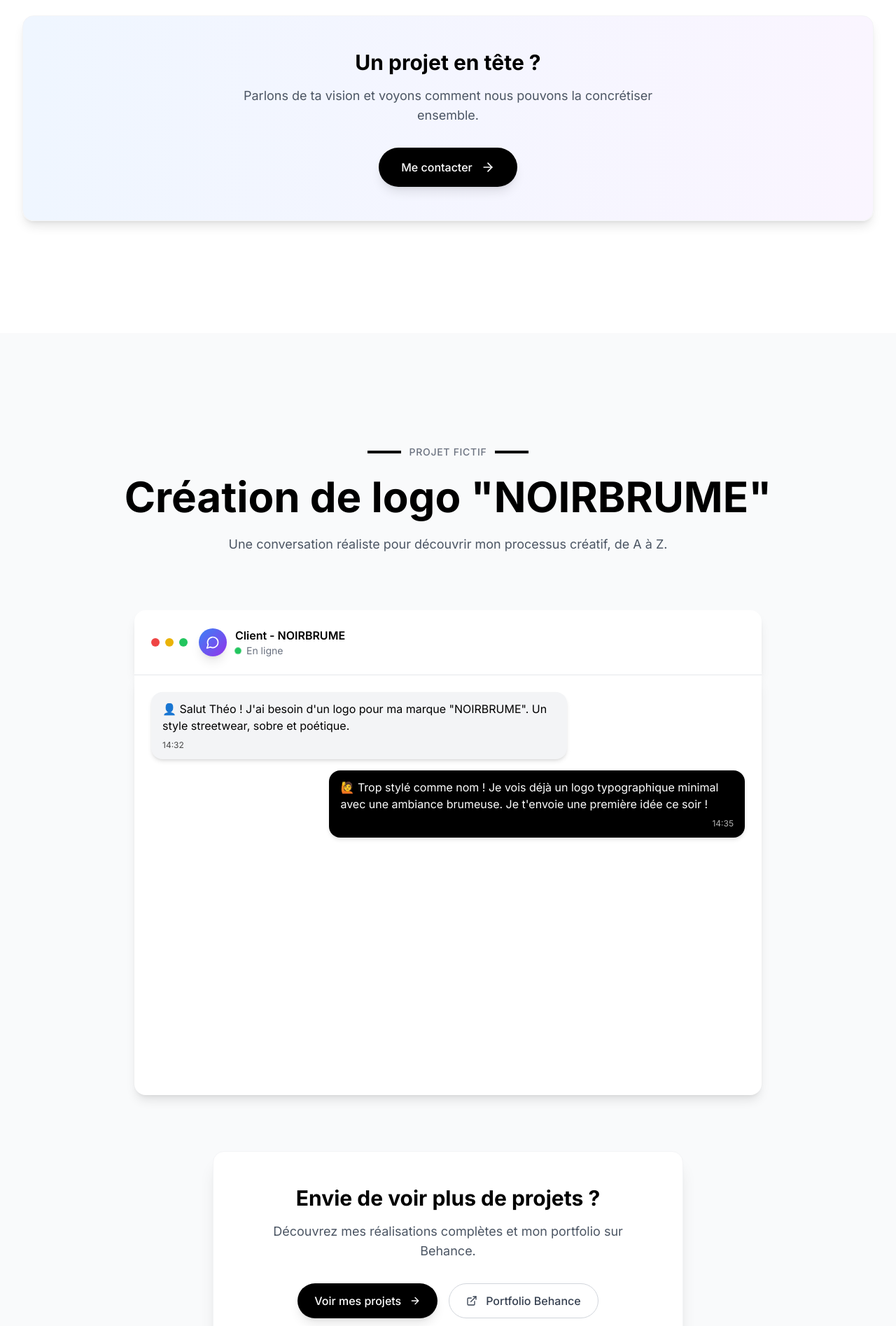
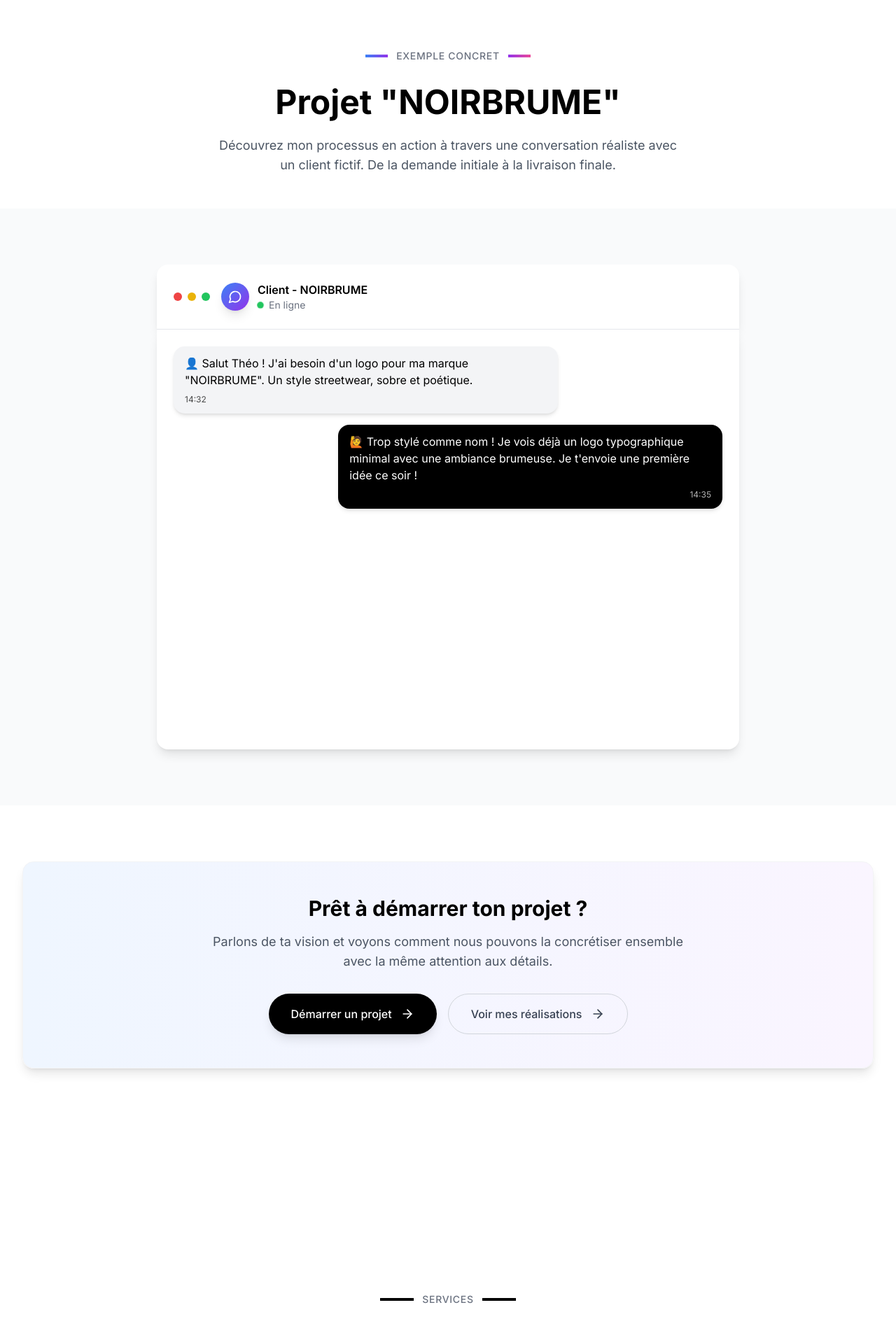
Before and after one commit to serfgxgsdfgcvg/asd, a React (Vite) app: page / in a window 1280 px wide. Shown: the part 5520-7415 px from the top of the page at 70% size. Built offline with nearby package versions, Linux system fonts and the light colour scheme.

Commit message:
Integrate Fake Chat into Process Section

```diff
--- a/src/components/FakeChat.tsx
+++ b/src/components/FakeChat.tsx
@@ -1,7 +1,6 @@
 import React, { useState, useEffect, useRef } from 'react';
 import { motion, AnimatePresence } from 'framer-motion';
-import { MessageCircle, Download, ExternalLink, ArrowRight } from 'lucide-react';
-import { useApp } from '../contexts/AppContext';
+import { MessageCircle, Download } from 'lucide-react';
 
 interface Message {
   id: number;
@@ -14,7 +13,6 @@ interface Message {
 }
 
 export default function FakeChat() {
-  const { t } = useApp();
   const [visibleMessages, setVisibleMessages] = useState<number[]>([]);
   const [isTyping, setIsTyping] = useState(false);
   const [hasStarted, setHasStarted] = useState(false);
@@ -179,75 +177,23 @@ export default function FakeChat() {
   };
 
   return (
-    <section
+    <div
       ref={sectionRef}
-      id="fake-chat"
-      className="py-24 sm:py-32 lg:py-40 bg-gray-50 dark:bg-gray-900 relative overflow-hidden"
+      className="py-16 sm:py-20 bg-gray-50 dark:bg-gray-900"
     >
-      <div className="max-w-7xl mx-auto px-4 sm:px-6 lg:px-8">
-        {/* Header */}
-        <motion.div
-          initial={{ opacity: 0, y: 30 }}
-          whileInView={{ opacity: 1, y: 0 }}
-          transition={{ duration: 0.8 }}
-          viewport={{ once: true }}
-          className="text-center mb-16 sm:mb-20"
-        >
-          <motion.div
-            initial={{ opacity: 0, y: 20 }}
-            whileInView={{ opacity: 1, y: 0 }}
-            transition={{ delay: 0.2 }}
-            className="flex items-center justify-center gap-3 mb-6"
-          >
-            <motion.div
-              initial={{ width: 0 }}
-              whileInView={{ width: 48 }}
-              transition={{ delay: 0.4, duration: 0.8 }}
-              className="h-1 bg-black dark:bg-white"
-            />
-            <span className="text-gray-500 dark:text-gray-400 font-medium tracking-wider uppercase text-sm">
-              Projet Fictif
-            </span>
-            <motion.div
-              initial={{ width: 0 }}
-              whileInView={{ width: 48 }}
-              transition={{ delay: 0.4, duration: 0.8 }}
-              className="h-1 bg-black dark:bg-white"
-            />
-          </motion.div>
-
-          <motion.h2
-            initial={{ opacity: 0, y: 20 }}
-            whileInView={{ opacity: 1, y: 0 }}
-            transition={{ delay: 0.3 }}
-            className="text-4xl sm:text-5xl lg:text-6xl font-bold leading-tight text-black dark:text-white mb-6"
-          >
-            Création de logo "NOIRBRUME"
-          </motion.h2>
-
-          <motion.p
-            initial={{ opacity: 0, y: 20 }}
-            whileInView={{ opacity: 1, y: 0 }}
-            transition={{ delay: 0.4 }}
-            className="text-lg text-gray-600 dark:text-gray-300 max-w-2xl mx-auto"
-          >
-            Une conversation réaliste pour découvrir mon processus créatif, de A à Z.
-          </motion.p>
-        </motion.div>
-
+      <div className="max-w-4xl mx-auto px-4 sm:px-6 lg:px-8">
         {/* Chat Interface */}
         <motion.div
           variants={chatVariants}
           initial="hidden"
           whileInView="visible"
           viewport={{ once: true }}
-          className="max-w-4xl mx-auto"
         >
           {/* Chat Header */}
           <motion.div
             initial={{ opacity: 0, y: -20 }}
             whileInView={{ opacity: 1, y: 0 }}
-            transition={{ delay: 0.6, duration: 0.6 }}
+            transition={{ delay: 0.3, duration: 0.6 }}
             className="bg-white dark:bg-gray-800 rounded-t-2xl border-b border-gray-200 dark:border-gray-700 p-4 sm:p-6 shadow-lg"
           >
             <div className="flex items-center gap-4">
@@ -255,19 +201,19 @@ export default function FakeChat() {
                 <motion.div
                   initial={{ scale: 0 }}
                   whileInView={{ scale: 1 }}
-                  transition={{ delay: 0.8, type: "spring" }}
+                  transition={{ delay: 0.5, type: "spring" }}
                   className="w-3 h-3 bg-red-500 rounded-full"
                 />
                 <motion.div
                   initial={{ scale: 0 }}
                   whileInView={{ scale: 1 }}
-                  transition={{ delay: 0.9, type: "spring" }}
+                  transition={{ delay: 0.6, type: "spring" }}
                   className="w-3 h-3 bg-yellow-500 rounded-full"
                 />
                 <motion.div
                   initial={{ scale: 0 }}
                   whileInView={{ scale: 1 }}
-                  transition={{ delay: 1.0, type: "spring" }}
+                  transition={{ delay: 0.7, type: "spring" }}
                   className="w-3 h-3 bg-green-500 rounded-full"
                 />
               </div>
@@ -275,7 +221,7 @@ export default function FakeChat() {
                 <motion.div
                   initial={{ scale: 0, rotate: -180 }}
                   whileInView={{ scale: 1, rotate: 0 }}
-                  transition={{ delay: 1.1, type: "spring", stiffness: 200 }}
+                  transition={{ delay: 0.8, type: "spring", stiffness: 200 }}
                   className="w-10 h-10 bg-gradient-to-br from-blue-500 to-purple-600 rounded-full flex items-center justify-center shadow-lg"
                 >
                   <MessageCircle className="w-5 h-5 text-white" />
@@ -283,7 +229,7 @@ export default function FakeChat() {
                 <motion.div
                   initial={{ opacity: 0, x: -20 }}
                   whileInView={{ opacity: 1, x: 0 }}
-                  transition={{ delay: 1.2 }}
+                  transition={{ delay: 0.9 }}
                 >
                   <h3 className="font-semibold text-black dark:text-white">Client - NOIRBRUME</h3>
                   <div className="flex items-center gap-2">
@@ -405,75 +351,7 @@ export default function FakeChat() {
             </div>
           </div>
         </motion.div>
-
-        {/* Call to Action */}
-        <motion.div
-          initial={{ opacity: 0, y: 30 }}
-          whileInView={{ opacity: 1, y: 0 }}
-          transition={{ delay: 1, duration: 0.8 }}
-          viewport={{ once: true }}
-          className="text-center mt-16 sm:mt-20"
-        >
-          <motion.div
-            whileHover={{ scale: 1.02, y: -5 }}
-            transition={{ duration: 0.3 }}
-            className="bg-white dark:bg-gray-800 rounded-2xl p-8 sm:p-12 shadow-xl border border-gray-100 dark:border-gray-700 max-w-2xl mx-auto"
-          >
-            <motion.h3
-              initial={{ opacity: 0, y: 20 }}
-              whileInView={{ opacity: 1, y: 0 }}
-              transition={{ delay: 1.2 }}
-              className="text-2xl sm:text-3xl font-bold text-black dark:text-white mb-4"
-            >
-              Envie de voir plus de projets ?
-            </motion.h3>
-
-            <motion.p
-              initial={{ opacity: 0, y: 20 }}
-              whileInView={{ opacity: 1, y: 0 }}
-              transition={{ delay: 1.3 }}
-              className="text-gray-600 dark:text-gray-300 mb-8 text-lg"
-            >
-              Découvrez mes réalisations complètes et mon portfolio sur Behance.
-            </motion.p>
-
-            <div className="flex flex-col sm:flex-row gap-4 justify-center">
-              <motion.a
-                href="#work"
-                initial={{ opacity: 0, y: 20 }}
-                whileInView={{ opacity: 1, y: 0 }}
-                transition={{ delay: 1.4 }}
-                whileHover={{ scale: 1.05, y: -2 }}
-                whileTap={{ scale: 0.95 }}
-                className="inline-flex items-center gap-3 bg-black dark:bg-white text-white dark:text-black px-6 py-3 rounded-full font-medium hover:bg-gray-800 dark:hover:bg-gray-100 transition-all shadow-lg group"
-              >
-                Voir mes projets
-                <motion.div
-                  whileHover={{ x: 5 }}
-                  transition={{ duration: 0.2 }}
-                >
-                  <ArrowRight className="w-4 h-4" />
-                </motion.div>
-              </motion.a>
-
-              <motion.a
-                href="https://behance.net/theoblondel"
-                target="_blank"
-                rel="noopener noreferrer"
-                initial={{ opacity: 0, y: 20 }}
-                whileInView={{ opacity: 1, y: 0 }}
-                transition={{ delay: 1.5 }}
-                whileHover={{ scale: 1.05, y: -2 }}
-                whileTap={{ scale: 0.95 }}
-                className="inline-flex items-center gap-3 border border-gray-300 dark:border-gray-600 text-gray-700 dark:text-gray-300 px-6 py-3 rounded-full font-medium hover:border-black dark:hover:border-white hover:bg-gray-50 dark:hover:bg-gray-900 transition-all group"
-              >
-                <ExternalLink className="w-4 h-4" />
-                Portfolio Behance
-              </motion.a>
-            </div>
-          </motion.div>
-        </motion.div>
       </div>
-    </section>
+    </div>
   );
 }
--- a/src/components/Process.tsx
+++ b/src/components/Process.tsx
@@ -2,6 +2,7 @@ import React from 'react';
 import { MessageCircle, Search, PenTool, Palette, RotateCcw, Package, ArrowRight } from 'lucide-react';
 import { motion } from 'framer-motion';
 import { useApp } from '../contexts/AppContext';
+import FakeChat from './FakeChat';
 
 export default function Process() {
   const { t } = useApp();
@@ -192,7 +193,65 @@ export default function Process() {
           </div>
         </div>
 
-        {/* Call to Action */}
+        {/* NOIRBRUME Example Introduction */}
+        <motion.div
+          initial={{ opacity: 0, y: 30 }}
+          whileInView={{ opacity: 1, y: 0 }}
+          transition={{ delay: 0.8, duration: 0.8 }}
+          viewport={{ once: true }}
+          className="mt-24 sm:mt-32 text-center"
+        >
+          <motion.div
+            initial={{ opacity: 0, y: 20 }}
+            whileInView={{ opacity: 1, y: 0 }}
+            transition={{ delay: 1.0 }}
+            className="flex items-center justify-center gap-3 mb-8"
+          >
+            <motion.div
+              initial={{ width: 0 }}
+              whileInView={{ width: 32 }}
+              transition={{ delay: 1.2, duration: 0.8 }}
+              className="h-1 bg-gradient-to-r from-blue-500 to-purple-600"
+            />
+            <span className="text-gray-500 dark:text-gray-400 font-medium tracking-wider uppercase text-sm">
+              Exemple Concret
+            </span>
+            <motion.div
+              initial={{ width: 0 }}
+              whileInView={{ width: 32 }}
+              transition={{ delay: 1.2, duration: 0.8 }}
+              className="h-1 bg-gradient-to-r from-purple-600 to-pink-500"
+            />
+          </motion.div>
+
+          <motion.h3
+            initial={{ opacity: 0, y: 20 }}
+            whileInView={{ opacity: 1, y: 0 }}
+            transition={{ delay: 1.1 }}
+            className="text-3xl sm:text-4xl lg:text-5xl font-bold text-black dark:text-white mb-6"
+          >
+            Projet "NOIRBRUME"
+          </motion.h3>
+
+          <motion.p
+            initial={{ opacity: 0, y: 20 }}
+            whileInView={{ opacity: 1, y: 0 }}
+            transition={{ delay: 1.2 }}
+            className="text-lg text-gray-600 dark:text-gray-300 max-w-2xl mx-auto mb-12"
+          >
+            Découvrez mon processus en action à travers une conversation réaliste avec un client fictif.
+            De la demande initiale à la livraison finale.
+          </motion.p>
+        </motion.div>
+      </div>
+
+      {/* Integrated Fake Chat Component */}
+      <div className="relative">
+        <FakeChat />
+      </div>
+
+      {/* Final Call to Action */}
+      <div className="max-w-7xl mx-auto px-4 sm:px-6 lg:px-8">
         <motion.div
           initial={{ opacity: 0, y: 30 }}
           whileInView={{ opacity: 1, y: 0 }}
@@ -209,7 +268,7 @@ export default function Process() {
               transition={{ delay: 1 }}
               className="text-2xl sm:text-3xl font-bold text-black dark:text-white mb-4"
             >
-              Un projet en tête ?
+              Prêt à démarrer ton projet ?
             </motion.h3>
 
             <motion.p
@@ -218,9 +277,10 @@ export default function Process() {
               transition={{ delay: 1.1 }}
               className="text-gray-600 dark:text-gray-300 mb-8 text-lg max-w-2xl mx-auto"
             >
-              Parlons de ta vision et voyons comment nous pouvons la concrétiser ensemble.
+              Parlons de ta vision et voyons comment nous pouvons la concrétiser ensemble avec la même attention aux détails.
             </motion.p>
 
+            <div className="flex flex-col sm:flex-row gap-4 justify-center">
               <motion.a
                 href="#contact"
                 initial={{ opacity: 0, y: 20 }}
@@ -230,7 +290,7 @@ export default function Process() {
                 whileTap={{ scale: 0.95 }}
                 className="inline-flex items-center gap-3 bg-black dark:bg-white text-white dark:text-black px-8 py-4 rounded-full font-medium hover:bg-gray-800 dark:hover:bg-gray-100 transition-all shadow-lg group"
               >
-              Me contacter
+                Démarrer un projet
                 <motion.div
                   whileHover={{ x: 5 }}
                   transition={{ duration: 0.2 }}
@@ -238,6 +298,25 @@ export default function Process() {
                   <ArrowRight className="w-5 h-5" />
                 </motion.div>
               </motion.a>
+
+              <motion.a
+                href="#work"
+                initial={{ opacity: 0, y: 20 }}
+                whileInView={{ opacity: 1, y: 0 }}
+                transition={{ delay: 1.3 }}
+                whileHover={{ scale: 1.05, y: -2 }}
+                whileTap={{ scale: 0.95 }}
+                className="inline-flex items-center gap-3 border border-gray-300 dark:border-gray-600 text-gray-700 dark:text-gray-300 px-8 py-4 rounded-full font-medium hover:border-black dark:hover:border-white hover:bg-gray-50 dark:hover:bg-gray-900 transition-all group"
+              >
+                Voir mes réalisations
+                <motion.div
+                  whileHover={{ x: 5 }}
+                  transition={{ duration: 0.2 }}
+                >
+                  <ArrowRight className="w-5 h-5" />
+                </motion.div>
+              </motion.a>
+            </div>
           </motion.div>
         </motion.div>
       </div>
--- a/src/pages/HomePage.tsx
+++ b/src/pages/HomePage.tsx
@@ -8,7 +8,6 @@ import SEOHead from '../components/SEOHead';
 const About = React.lazy(() => import('../components/About'));
 const Portfolio = React.lazy(() => import('../components/Portfolio'));
 const Process = React.lazy(() => import('../components/Process'));
-const FakeChat = React.lazy(() => import('../components/FakeChat'));
 const Services = React.lazy(() => import('../components/Services'));
 const Testimonials = React.lazy(() => import('../components/Testimonials'));
 const Contact = React.lazy(() => import('../components/Contact'));
@@ -45,10 +44,6 @@ export default function HomePage() {
       </Suspense>
 
       <Suspense fallback={<SectionLoader />}>
-        <FakeChat />
-      </Suspense>
-
-      <Suspense fallback={<SectionLoader />}>
         <Services />
       </Suspense>
 
```
Lines whose indentation alone changed are shown as unchanged.
